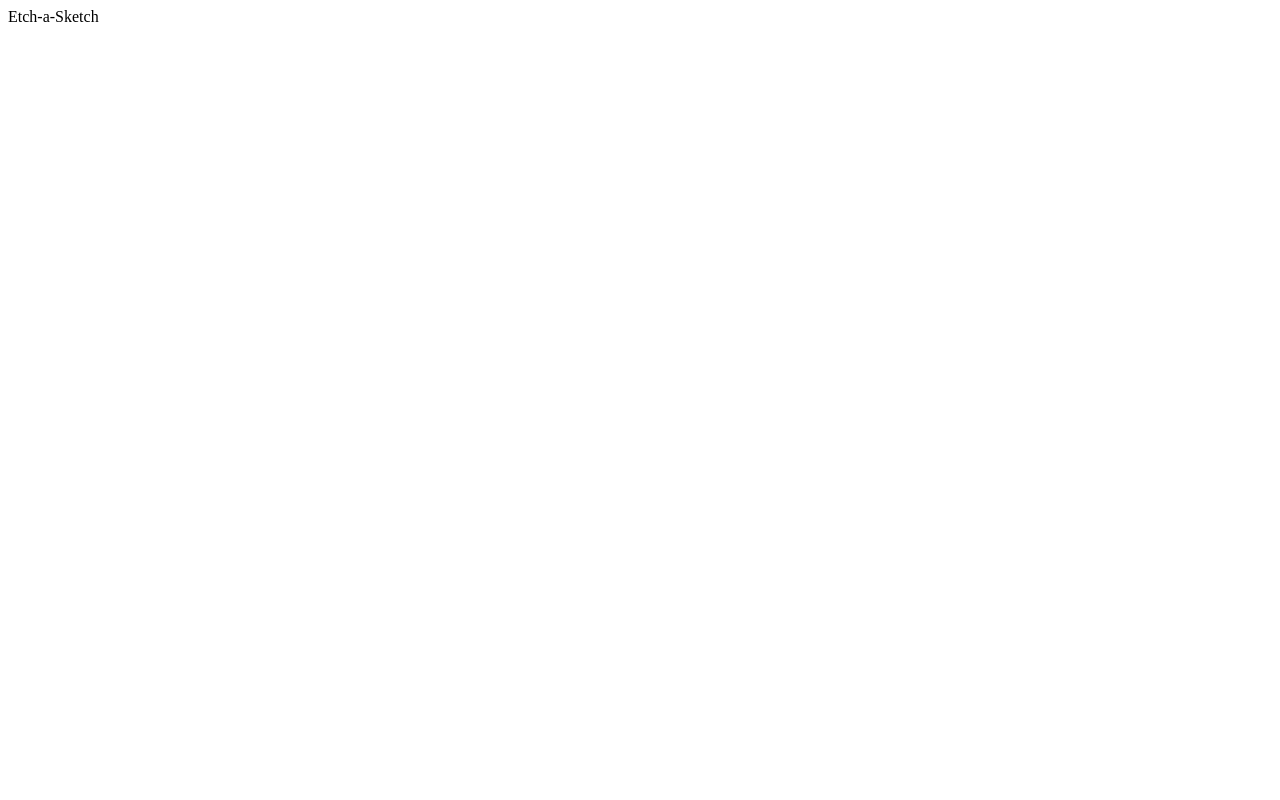
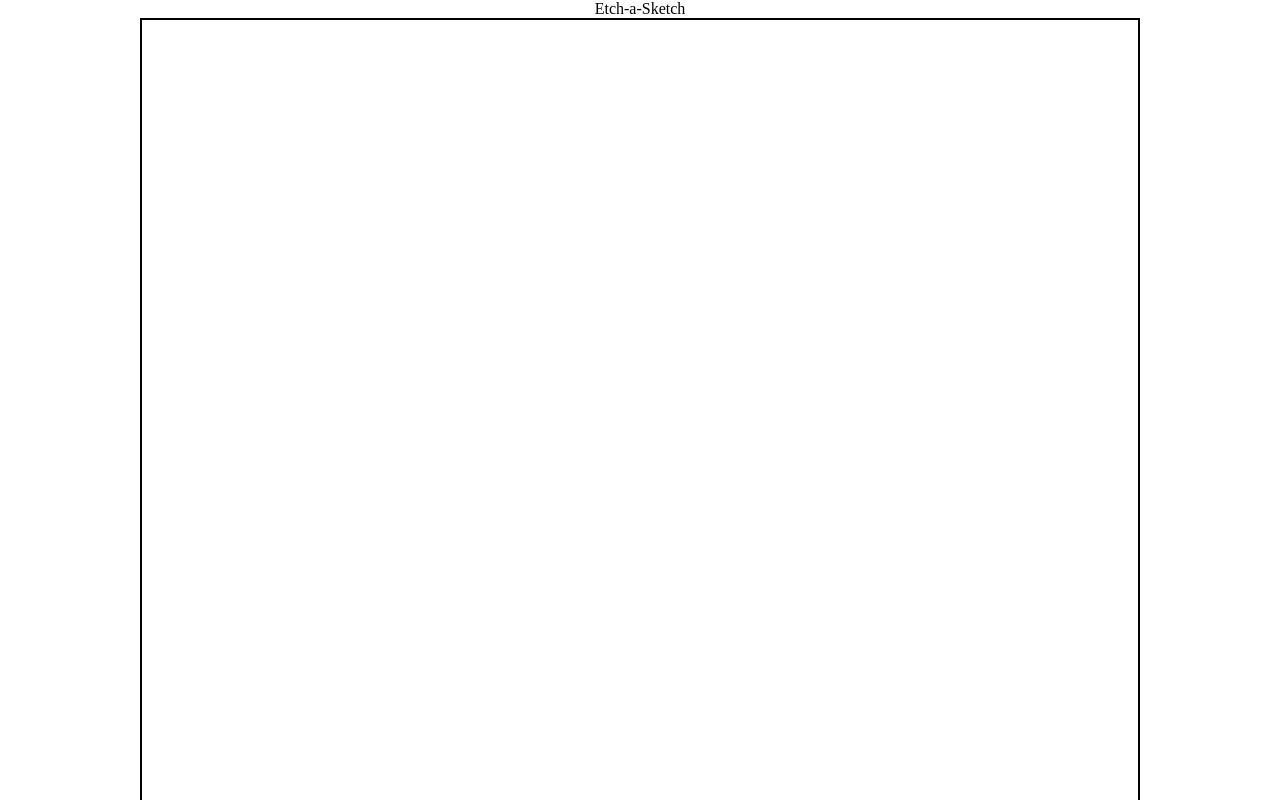
Before and after one commit to FrankThaingtham/Etch-a-Sketch-, a plain HTML site: page index.html in a window 1280 px wide. Shown: the top 800 px of the page. Drawn offline with Linux system fonts and the light colour scheme.

Commit message:
add basic box and title

```diff
--- a/index.html
+++ b/index.html
@@ -8,6 +8,11 @@
     <script src="script.js" defer></script>
 </head>
 <body>
-    <div>Etch-a-Sketch</div>
+    <div id="title">Etch-a-Sketch</div>
+    <div class="container">
+        <div class="box">
+
+        </div>
+    </div>
 </body>
 </html>
--- a/style.css
+++ b/style.css
@@ -0,0 +1,24 @@
+*,
+*::before,
+*::after {
+  box-sizing: border-box;
+  margin: 0;
+  padding: 0;
+}
+
+#title {
+    text-align: center;
+}
+
+.container {
+    display: flex;
+    justify-content: center;
+    align-items: center;
+    margin: 0 auto;
+}
+
+.box {
+  width: 1000px;
+  height: 1000px;
+  border: 2px solid black;
+}
```
